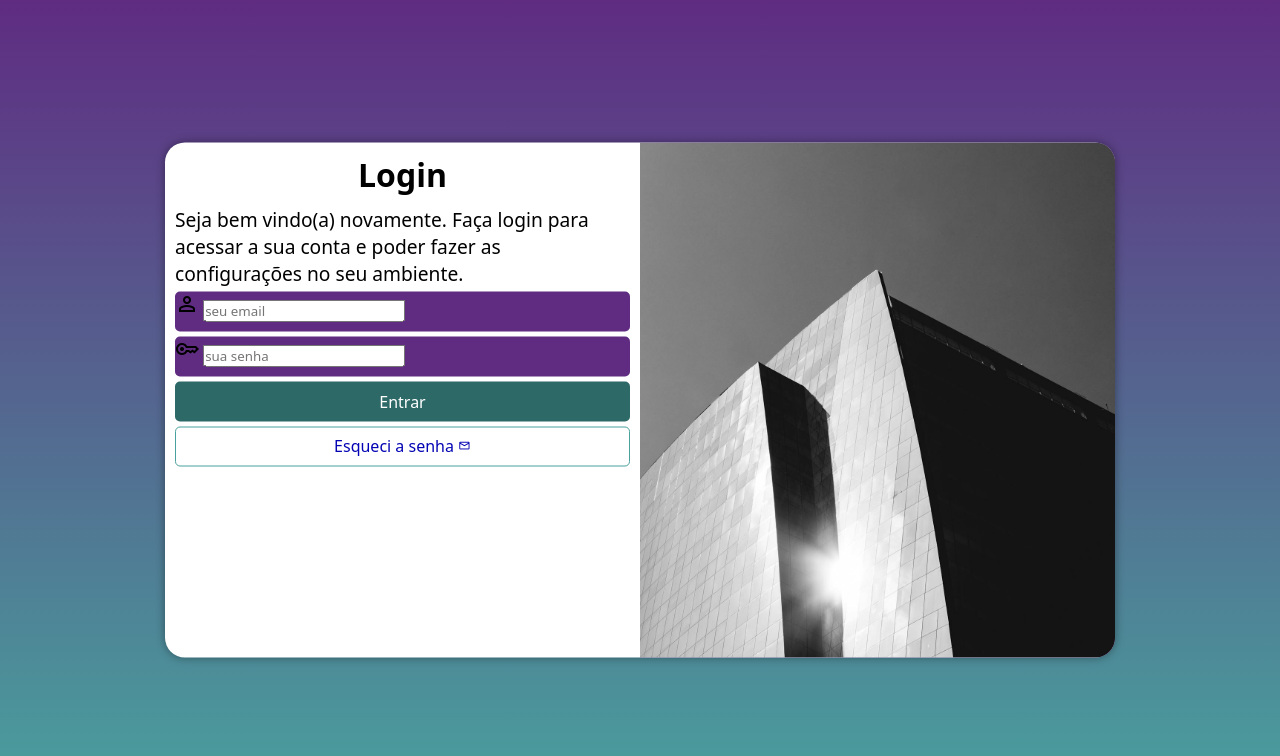
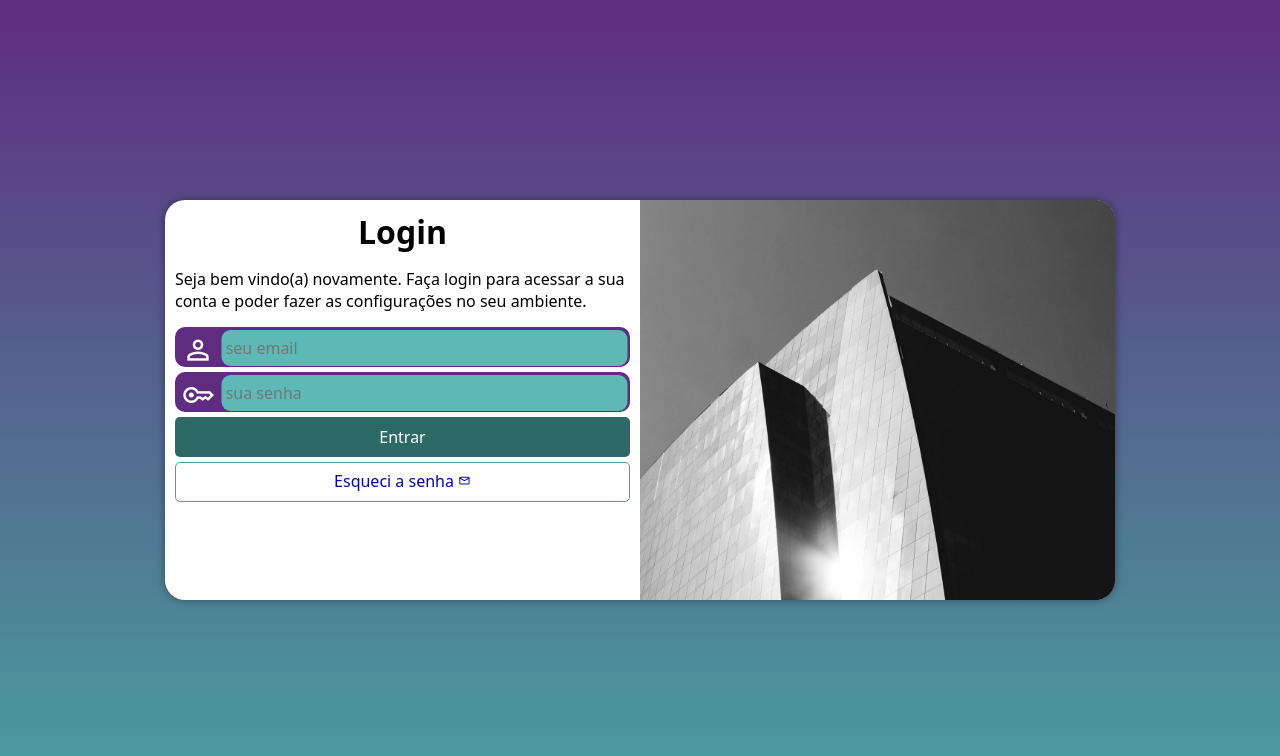
Before and after one commit to cadimrosalem/projeto-login, a plain HTML site: page index.html in a window 1280 px wide. Drawn offline with nearby package versions, Linux system fonts and the light colour scheme.

Commit message:
Finalizando projeto tela de login

```diff
--- a/estilos/media-query.css
+++ b/estilos/media-query.css
@@ -1,6 +1,7 @@
 @charset "UTF-8";
 
 @media screen and (min-width: 768px) and (max-width: 992px) {
+    /* CONFIGURAÇÃO PARA TABLET */
 
     body {
         background-image: linear-gradient(to top, #49a09d, #5f2c82);
@@ -8,6 +9,7 @@
 
     section#login{
         width: 80vw;
+        height: 300px;
     }
 
     section#login > div#imagem {
@@ -22,6 +24,8 @@
     }
 }
 
+/* CONFIGURAÇÃO PARA DESKTOP */
+
 @media screen and (min-width: 992px) {
 
     body {
@@ -30,6 +34,7 @@
 
     section#login {
         width: 950px;
+        height: 400px;
     }
 
     section#login > div#imagem {
@@ -48,6 +53,7 @@
     }
 
     div#formulario > p {
-        font-size: 1.2em;
+        font-size: 1em;
+        margin: 15px 0px;
     }
 }
--- a/estilos/style.css
+++ b/estilos/style.css
@@ -29,7 +29,6 @@ section#login {
     position: absolute;
     top: 50%;
     left: 50%;
-    transform: translate(-50%, -50%);
     overflow: hidden;
 
     background-color: white;
@@ -38,6 +37,7 @@ section#login {
     border-radius: 20px;
     box-shadow: 0px 0px 10px rgba(0, 0, 0, 0.397);
 
+    transform: translate(-50%, -50%);
     transition: width 0.3s, height 0.3s;
     transition-timing-function: ease;
 }
@@ -65,16 +65,40 @@ div#formulario > p {
 }
 
 form > div.campo {
+    background-color: #5f2c82;
+    border: 2px solid #5f2c82;
     display: block;
-    background-color: #5f2c82;
     width: 100%;
     height: 40px;
-    border-radius: 5px;
+    border-radius: 10px;
     margin: 5px 0px;
 }
 
 div.campo > label {
     display: none;
+}
+
+div.campo > span {
+    color: white;
+    /* background-color: black */
+    font-size: 2em;
+    width: 40px;
+    padding: 5px;
+}
+
+div.campo > input {
+    background-color: #5db9b6;
+    font-size: 1em;
+    width: calc(100% - 45px);
+    height: 100%;
+    border: 0px;
+    border-radius: 9px;
+    padding: 4px;
+    transform: translateX(0.5px) translateY(-12px);
+}
+
+div.campo > input:focus-within {
+    background-color: white;
 }
 
 form > input[type=submit] {
```
